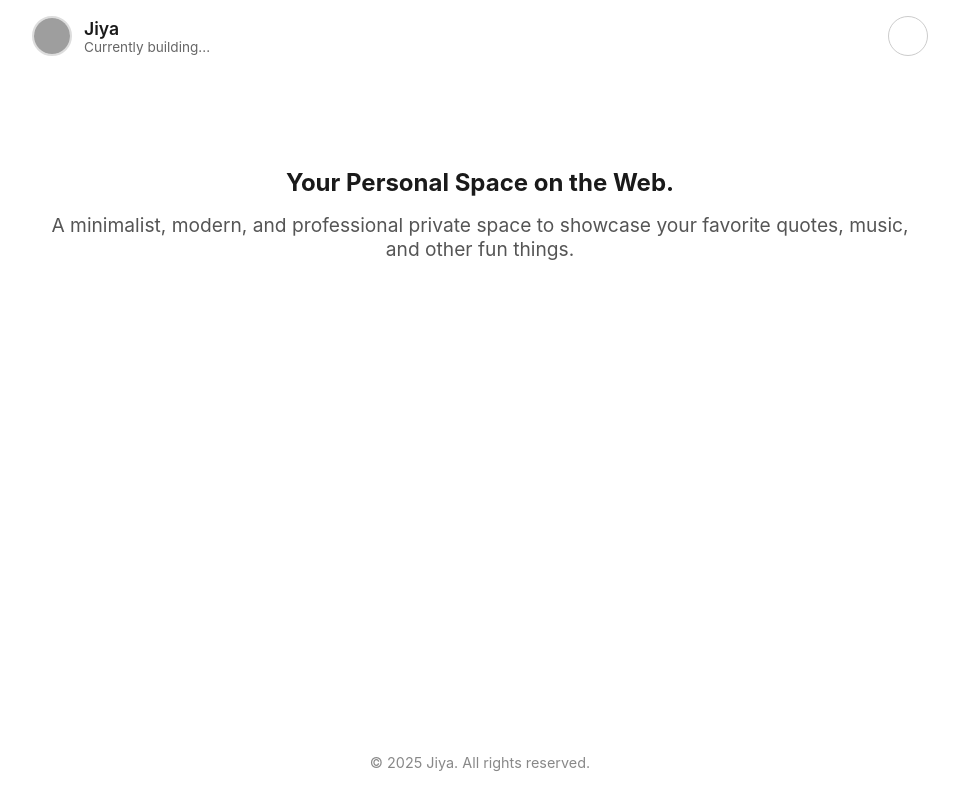
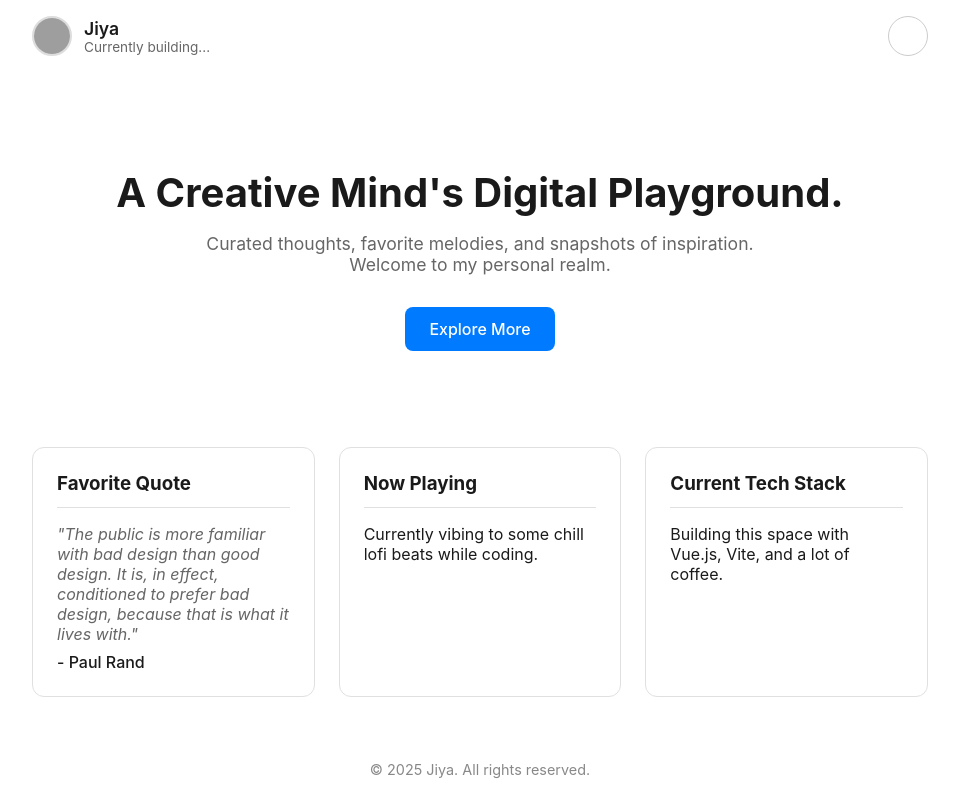
Before and after one commit to kingrize/jiya-space, a Vue app: page / in a window 1280 px wide. Shown: the whole page, without its empty margins (160-1119 px from the left). Built offline with nearby package versions, Linux system fonts and the light colour scheme; grey boxes are pictures that could not be loaded; some icons are missing.

Commit message:
feat: build hero section and content card layout on home view

```diff
--- a/src/assets/main.css
+++ b/src/assets/main.css
@@ -23,7 +23,9 @@ body {
   --text-color-primary: #1a1a1a;
   --text-color-secondary: #666;
   --background-color: #FFFFFF;
-  --header-bg: rgba(255, 255, 255, 0.8); /* Semi-transparent white */
+  --header-bg: rgba(255, 255, 255, 0.8);
+  --card-bg: #FFFFFF;
+  --border-color: #e0e0e0; /* Semi-transparent white */
 }
 
 /* 👇 ADD THIS SECTION 👇 */
@@ -31,7 +33,9 @@ body {
   --text-color-primary: #f0f0f0;
   --text-color-secondary: #aaa;
   --background-color: #121212;
-  --header-bg: rgba(28, 28, 28, 0.8); /* Semi-transparent dark */
+  --header-bg: rgba(28, 28, 28, 0.8);
+  --card-bg: #1c1c1c;
+  --border-color: #333333; /* Semi-transparent dark */
 }
 /* 👆 END OF ADDITION 👆 */
 
--- /dev/null
+++ b/src/components/ui/ContentCard.vue
@@ -0,0 +1,38 @@
+<script setup>
+defineProps({
+  title: {
+    type: String,
+    required: true
+  }
+});
+</script>
+
+<template>
+  <div class="content-card">
+    <h3>{{ title }}</h3>
+    <div class="card-content">
+      <slot></slot> <!-- Konten apapun bisa masuk di sini -->
+    </div>
+  </div>
+</template>
+
+<style scoped>
+.content-card {
+  background-color: var(--card-bg, #f9f9f9); /* Fallback color */
+  border: 1px solid var(--border-color, #e0e0e0);
+  border-radius: 12px;
+  padding: 1.5rem;
+  transition: transform 0.2s ease-in-out, box-shadow 0.2s ease-in-out;
+}
+
+.content-card:hover {
+  transform: translateY(-5px);
+  box-shadow: 0 4px 12px rgba(0, 0, 0, 0.05);
+}
+
+h3 {
+  margin-bottom: 1rem;
+  border-bottom: 1px solid var(--border-color, #e0e0e0);
+  padding-bottom: 0.75rem;
+}
+</style>
--- a/src/views/HomeView.vue
+++ b/src/views/HomeView.vue
@@ -1,23 +1,95 @@
 <script setup>
-// Di sini kita akan meletakkan logic untuk halaman utama
+import ContentCard from '../components/ui/ContentCard.vue';
 </script>
 
 <template>
-  <section class="hero-section">
-    <h1>Your Personal Space on the Web.</h1>
-    <p class="subtitle">A minimalist, modern, and professional private space to showcase your favorite quotes, music, and other fun things.</p>
-  </section>
+  <div class="home-view">
+    <!-- Hero Section -->
+    <section class="hero-section">
+      <h1 class="hero-title">A Creative Mind's Digital Playground.</h1>
+      <p class="hero-subtitle">
+        Curated thoughts, favorite melodies, and snapshots of inspiration. Welcome to my personal realm.
+      </p>
+      <button class="hero-cta">Explore More</button>
+    </section>
+
+    <!-- Content Grid -->
+    <section class="content-grid">
+      <ContentCard title="Favorite Quote">
+        <blockquote>
+          "The public is more familiar with bad design than good design. It is, in effect, conditioned to prefer bad design, because that is what it lives with."
+          <cite>- Paul Rand</cite>
+        </blockquote>
+      </ContentCard>
+
+      <ContentCard title="Now Playing">
+        <p>Currently vibing to some chill lofi beats while coding.</p>
+        <!-- Nanti kita bisa taruh widget Spotify di sini -->
+      </ContentCard>
+
+      <ContentCard title="Current Tech Stack">
+         <p>Building this space with Vue.js, Vite, and a lot of coffee.</p>
+      </ContentCard>
+    </section>
+  </div>
 </template>
 
 <style scoped>
 .hero-section {
   text-align: center;
-  margin: 4rem 0;
+  padding: 4rem 1rem;
 }
 
-.subtitle {
+.hero-title {
+  font-size: 2.5rem;
+  font-weight: 700;
+}
+
+.hero-subtitle {
   margin-top: 1rem;
-  font-size: 1.2rem;
-  color: #555;
+  font-size: 1.1rem;
+  color: var(--text-color-secondary);
+  max-width: 600px;
+  margin-left: auto;
+  margin-right: auto;
+}
+
+.hero-cta {
+  margin-top: 2rem;
+  background-color: var(--accent-color);
+  color: white;
+  border: none;
+  padding: 0.75rem 1.5rem;
+  border-radius: 8px;
+  font-size: 1rem;
+  font-weight: 500;
+  cursor: pointer;
+  transition: transform 0.2s, box-shadow 0.2s;
+}
+
+.hero-cta:hover {
+  transform: translateY(-2px);
+  box-shadow: 0 4px 10px rgba(0, 122, 255, 0.3);
+}
+
+.content-grid {
+  display: grid;
+  grid-template-columns: repeat(auto-fit, minmax(280px, 1fr));
+  gap: 1.5rem;
+  margin-top: 2rem;
+}
+
+/* Styling untuk quote */
+blockquote {
+  font-style: italic;
+  color: var(--text-color-secondary);
+}
+
+cite {
+  display: block;
+  margin-top: 0.5rem;
+  font-style: normal;
+  font-weight: 500;
+  color: var(--text-color-primary);
 }
 </style>
```
